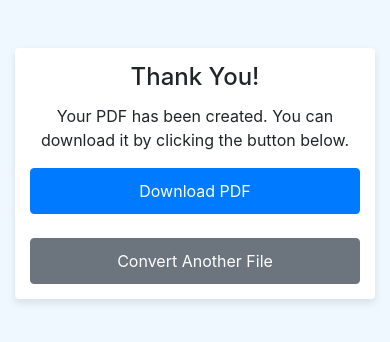
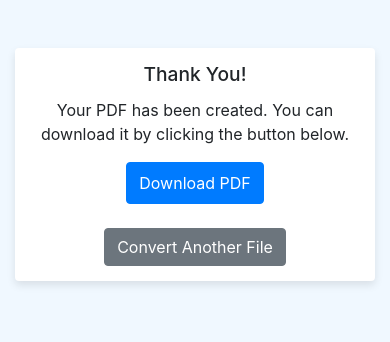
Before and after one commit to NikosDouras/OCR_3.mustDeploy, a Flask app: page /thankyou in a window 390 px wide. Shown: the part 56-398 px from the top of the page. Run offline with Flask 3, Linux system fonts and the light colour scheme; some libraries are stand-ins or nearby versions.

Commit message:
Update thankyou.html4

```diff
--- a/templates/thankyou.html
+++ b/templates/thankyou.html
@@ -34,14 +34,14 @@
         padding: 15px; /* Reduce padding for tighter layout */
           }
           .card-title {
-                font-size: 1.5rem; /* Slightly smaller heading */
+            font-size: 1.2rem; /* Slightly smaller heading */
           }
-            .card-text {
-                font-size: 1rem; /* Adjust text size */
+          .file-input-label {
+            font-size: 0.9rem; /* Smaller button text */
+            padding: 8px 12px; /* Smaller button padding */
           }
-            .btn {
-                padding: 10px 20px; /* Adjust button padding */
-                width: 100%; /* Make buttons full-width */
+          .btn-primary {
+            padding: 8px 12px; /* Smaller button padding */
           }
         }
     </style>
```
Lines whose indentation alone changed are shown as unchanged.
